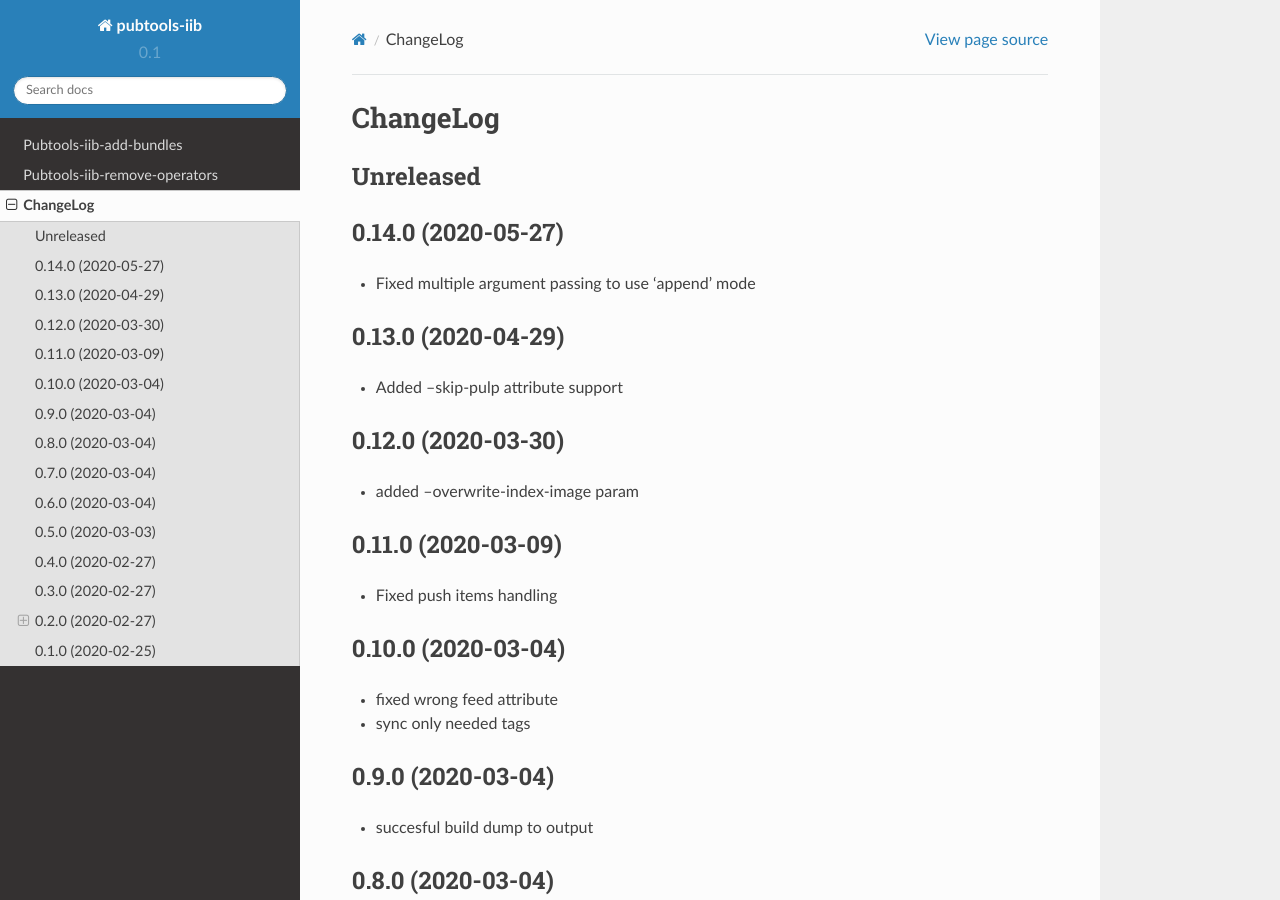
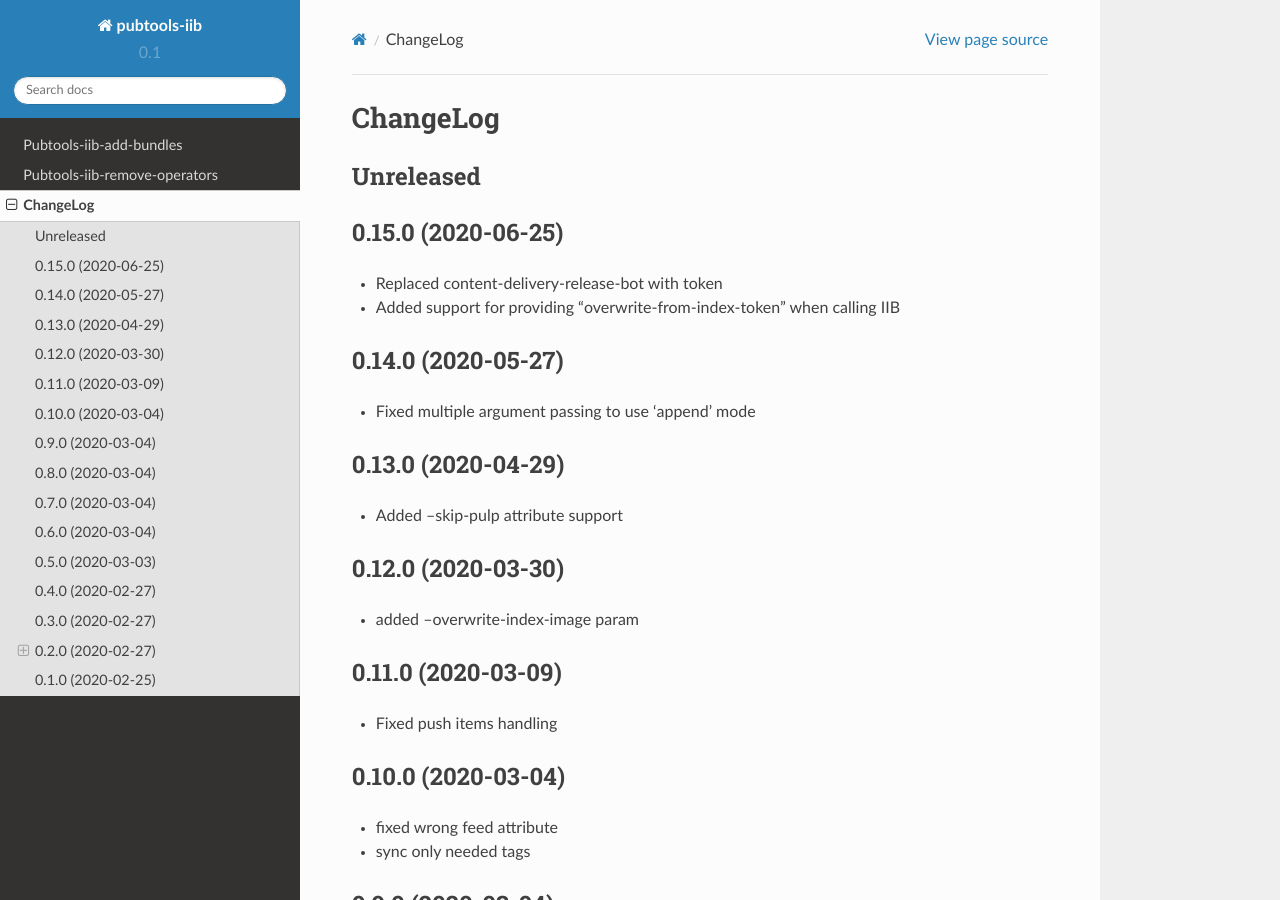
Before and after one commit to release-engineering/pubtools-iib, a Sphinx documentation site: the page built from docs/source/CHANGELOG.rst, in a window 1280 px wide and 900 px high. Built offline with Sphinx 7.4.7 and the Read the Docs theme 2.0.0, drawn with Linux system fonts in a browser that asks for light colours.

Commit message:
v0.15.0 Changelog

```diff
--- a/docs/source/CHANGELOG.rst
+++ b/docs/source/CHANGELOG.rst
@@ -3,6 +3,11 @@ ChangeLog
 
 Unreleased
 -----------
+
+0.15.0 (2020-06-25)
+-------------------
+* Replaced content-delivery-release-bot with token
+* Added support for providing "overwrite-from-index-token" when calling IIB
 
 0.14.0 (2020-05-27)
 -------------------
--- a/setup.py
+++ b/setup.py
@@ -66,7 +66,7 @@ if os.environ.get("READTHEDOCS", None):
 
 setup(
     name="pubtools-iib",
-    version="0.14.0",
+    version="0.15.0",
     description="Pubtools-iib",
     long_description=long_description,
     author="Jindrich Luza",
```
